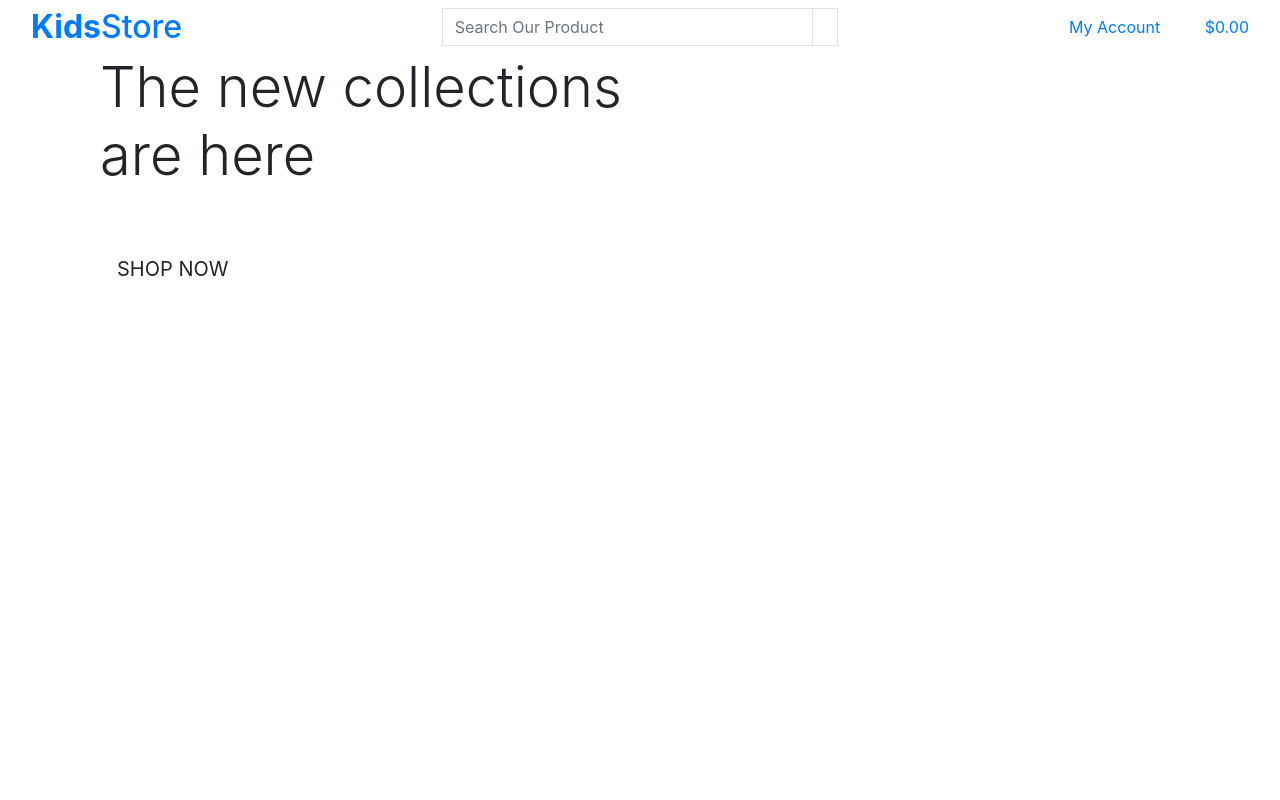
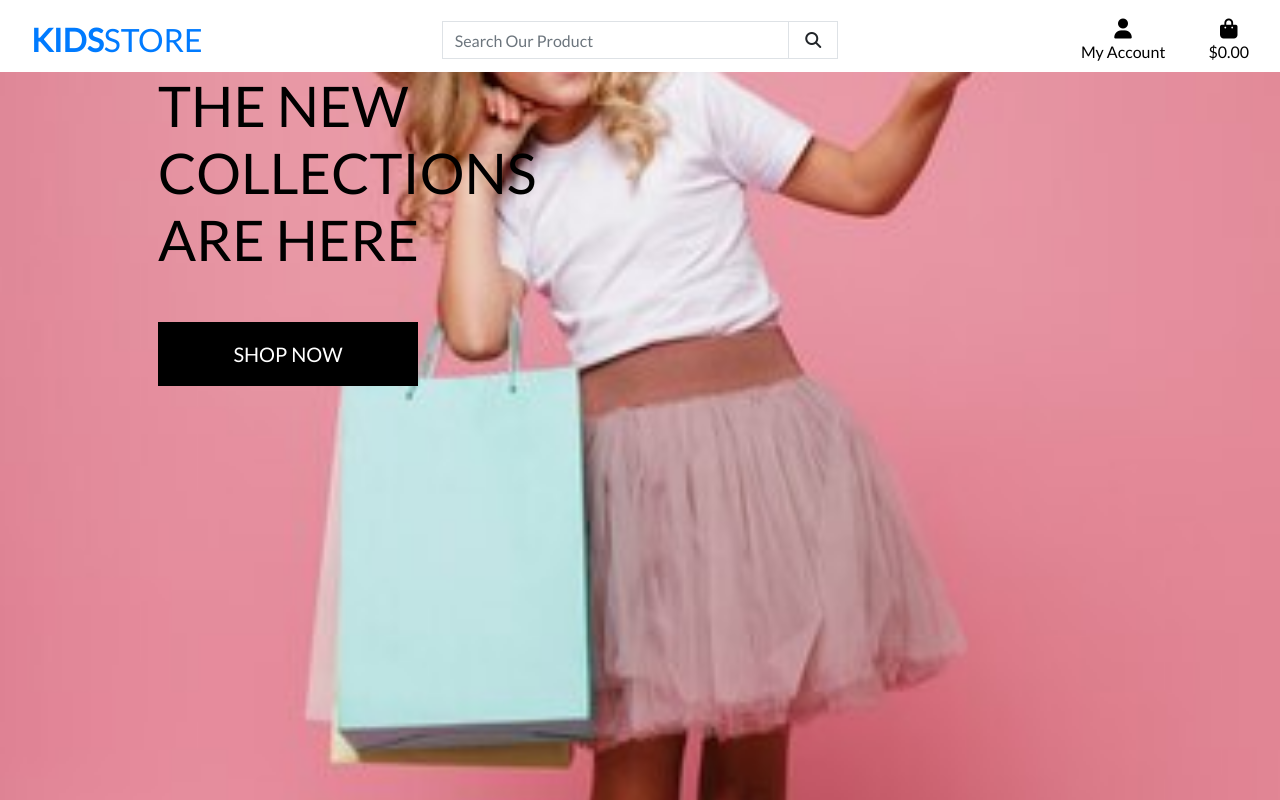
Before and after one commit to Tes3103/kids_store, a Django app: page / in a window 1280 px wide. Run offline with Django 3.2, Linux system fonts and the light colour scheme; some libraries are stand-ins or nearby versions.

Commit message:
Added static and media folder

```diff
--- a/kids_store/settings.py
+++ b/kids_store/settings.py
@@ -147,6 +147,10 @@ USE_TZ = True
 # https://docs.djangoproject.com/en/3.2/howto/static-files/
 
 STATIC_URL = '/static/'
+STAICFILES_DIRS = (os.path.join(BASE_DIR, 'static'),)
+
+MEDIA_URL = '/media/'
+MEDIA_ROOT = os.path.join(BASE_DIR, 'media')
 
 # Default primary key field type
 # https://docs.djangoproject.com/en/3.2/ref/settings/#default-auto-field
--- a/kids_store/urls.py
+++ b/kids_store/urls.py
@@ -15,9 +15,11 @@ Including another URLconf
 """
 from django.contrib import admin
 from django.urls import path, include
+from django.conf import settings
+from django.conf.urls.static import static
 
 urlpatterns = [
     path('admin/', admin.site.urls),
     path('accounts/', include('allauth.urls')),
     path('', include('home.urls')),
-]
+] + static(settings.MEDIA_URL, document_root=settings.MEDIA_ROOT)
--- /dev/null
+++ b/static/css/base.css
@@ -0,0 +1,81 @@
+html {
+    height: 100%;
+}
+
+body {
+    background: url('/media/main_background.jpg') no-repeat center center fixed;
+    background-size: cover;
+    height: calc(100vh - 164px);
+    color: #555;
+    font-family: 'Lato';
+}
+
+/* from Bulma */
+.icon {
+    align-items: center;
+    display: inline-flex;
+    justify-content: center;
+    height: 1.5rem;
+    width: 1.5rem;
+}
+
+.logo-font {
+    text-transform: uppercase;
+}
+
+.main-logo-link {
+    width: fit-content;
+}
+
+.shop-now-button {
+    background: black;
+    color: white;
+    min-width: 260px;
+}
+
+.btn-black {
+    background: black;
+    color: white;
+}
+
+.shop-now-button:hover,
+.shop-now-button:active,
+.shop-now-button:focus,
+.btn-black:hover,
+.btn-black:active,
+.btn-black:focus {
+    background: #222;
+    color: white;
+}
+
+.text-black {
+    color: #000;
+}
+
+.border-black {
+    border: 1px solid black;
+}
+
+/* -------------------------------- Media Queries */
+
+/* Slightly larger container on xl screens */
+@media (min-width: 1200px) {
+    .container {
+        max-width: 80%;
+    }
+}
+
+/* fixed top navbar only on medium and up */
+@media (min-width: 992px) {
+    .fixed-top-desktop-only {
+        position: fixed;
+        top: 0;
+        right: 0;
+        left: 0;
+        z-index: 1030;
+    }
+
+    .header-container {
+        padding-top: 164px;
+    }
+}
--- a/templates/base.html
+++ b/templates/base.html
@@ -14,12 +14,15 @@
 
     {% block corecss%}
         <link rel="stylesheet" href="https://cdn.jsdelivr.net/npm/bootstrap@4.6.2/dist/css/bootstrap.min.css" integrity="sha384-xOolHFLEh07PJGoPkLv1IbcEPTNtaed2xpHsD9ESMhqIYd0nLMwNLD69Npy4HI+N" crossorigin="anonymous"/>
+        <link rel="stylesheet" href="https://fonts.googleapis.com/css?family=Lato&display=swap">
+        <link rel="stylesheet" href="{% static 'css/base.css' %}">
     {% endblock %}
 
     {% block extra_css %}
     {% endblock %}
 
     {% block corejs %}
+        <script src="https://kit.fontawesome.com/5bd1105102.js" crossorigin="anonymous"></script>
         <script src="https://cdn.jsdelivr.net/npm/jquery@3.5.1/dist/jquery.min.js" integrity="sha256-9/aliU8dGd2tb6OSsuzixeV4y/faTqgFtohetphbbj0=" crossorigin="anonymous" ></script>
         <script src="https://cdn.jsdelivr.net/npm/bootstrap@4.6.2/dist/js/bootstrap.bundle.min.js" integrity="sha384-Fy6S3B9q64WdZWQUiU+q4/2Lc9npb8tCaSX9FK7E8HnRr0Jz8D6OP9dO5Vg3Q9ct" crossorigin="anonymous"></script>
     {% endblock %}
@@ -32,7 +35,7 @@
   <body>
     <header class="container-fluid fixd-top">
 
-      <div class="row">
+      <div id="topnav" class="row bg-white pt-lg-2 d-done">
         <div class="col-12 col-lg-4 my-auto py-1 py-lg-0 text-center text-lg-left">
           <a href="{% url 'home' %}" class="nav-link main-logo-link">
             <h2 class="logo-font text-block my-0">
```
Also changed, not shown: media/main_background.jpg (added).
